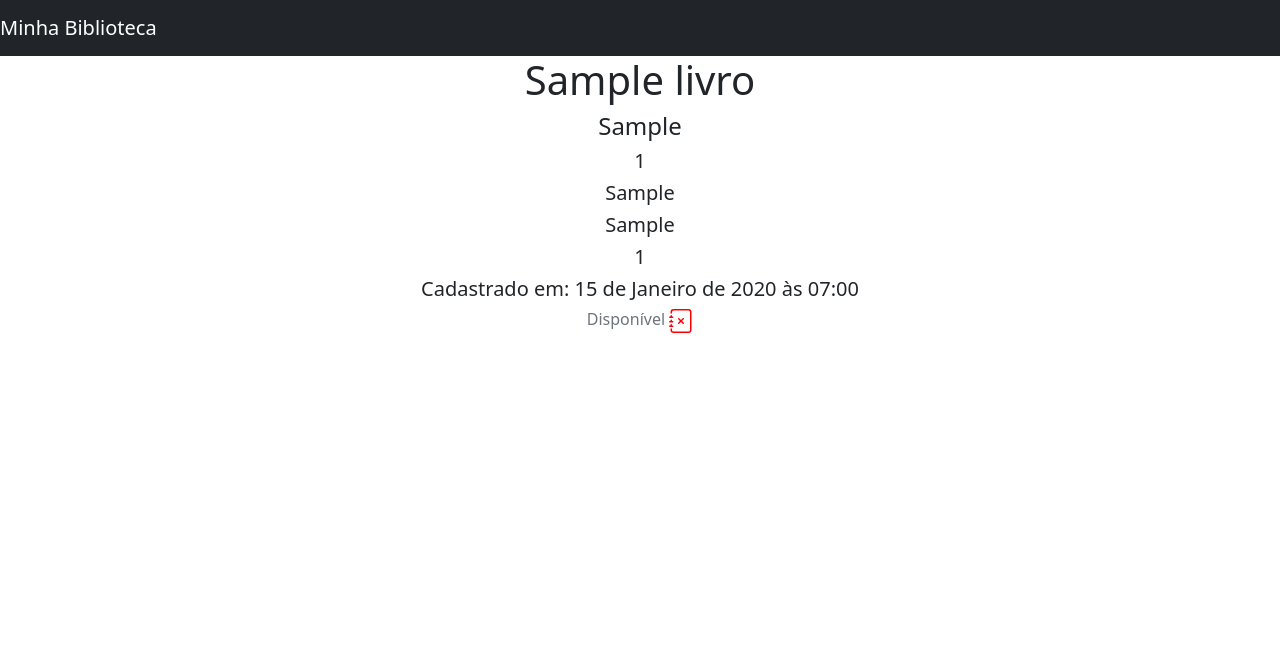
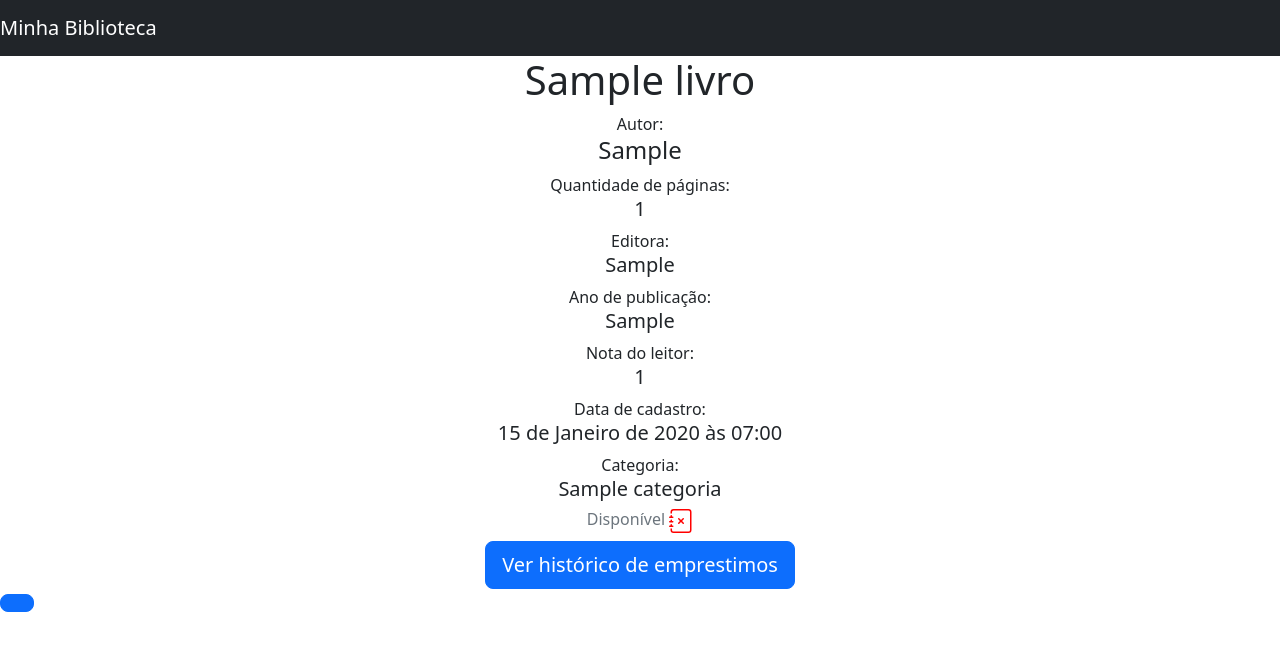
Before and after one commit to naiarar/Empresta-, a Django app: template livro/templates/ver_livro.html in a window 1280 px wide. Shown: the top 651 px of the page. Run offline with Django 4.2, Linux system fonts and the light colour scheme; the template is opened without the code that fills it: values that come from a table or form of the project are taken from there, others are empty; tables that the repository leaves empty hold one stand-in row (values such as "Sample post").

Commit message:
formatei labels pag

```diff
--- a/livro/templates/ver_livro.html
+++ b/livro/templates/ver_livro.html
@@ -3,14 +3,21 @@
 {% block 'conteudo' %}
 
     <div style="text-align: center;" class="container">
-
         <h1> {{livro.titulo}} </h1>
+        <label>Autor:</label>
         <h4> {{livro.autor}} </h4>
+        <label>Quantidade de páginas:</label>
         <h5> {{livro.qnt_pag}} </h5>
+        <label>Editora:</label>
         <h5> {{livro.editora}} </h5>
+        <label>Ano de publicação:</label>
         <h5> {{livro.ano_publi}} </h5>
+        <label>Nota do leitor:</label>
         <h5> {{livro.nota}} </h5>
-        <h5> Cadastrado em: {{livro.data_cadastro}} </h5>
+        <label>Data de cadastro:</label>
+        <h5>{{livro.data_cadastro}} </h5>
+        <label>Categoria:</label>
+        <h5>{{livro.categoria}} </h5>
         <h5> {% if livro.emprestado %}
             <h6 class="card-subtitle mb-2 text-muted">
                 Disponível
@@ -38,7 +45,9 @@
                 </svg>
             </h6>
             {% endif %}</h5>
-        <h5> {{livro.nome}} </h5>
+            <a href="{% url 'historico_emprestimos' livro.id %}" class="btn btn-primary btn-lg btn-block">Ver histórico de emprestimos</button>
+
+
 
 
 
```
